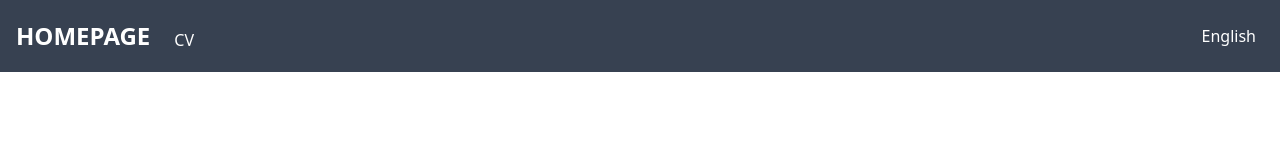
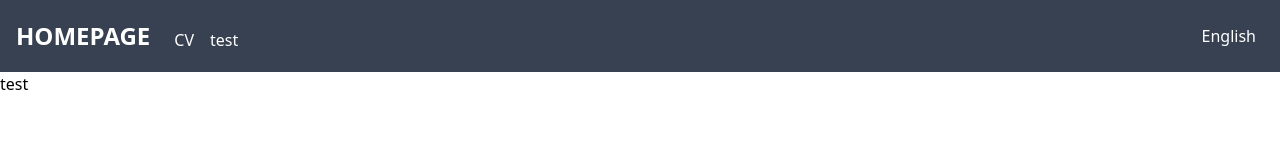
Before and after one commit to DonPierreDon/MyPortfolio, a Vue app: page /test in a window 1280 px wide. Before the commit this address had no page. Shown: the top 160 px of the page. Built offline with nearby package versions, Linux system fonts and the light colour scheme.

Commit message:
test CV for make work deployment

```diff
--- a/src/App.vue
+++ b/src/App.vue
@@ -1,7 +1,7 @@
 <template>
   <header-comp></header-comp>
 
-  <RouterView />
+  <RouterView></RouterView>
 </template>
 
 <script>
--- a/src/components/icons/HeaderComp.vue
+++ b/src/components/icons/HeaderComp.vue
@@ -16,6 +16,15 @@
           <li>
             <router-link href="#" :to="{ name: 'cv' }" class="px-2 text-white">
               CV
+            </router-link>
+          </li>
+          <li>
+            <router-link
+              href="#"
+              :to="{ name: 'test' }"
+              class="px-2 text-white"
+            >
+              test
             </router-link>
           </li>
           <!-- Navigation Links -->
--- a/src/router/index.js
+++ b/src/router/index.js
@@ -1,7 +1,7 @@
 import { createRouter, createWebHistory } from "vue-router";
 import CvPage from "@/views/CvPage.vue";
 import HomePage from "@/views/HomePage.vue";
-import ArtificialInt from "@/views/ArtificialInt.vue";
+import TestPage from "@/views/TestPage.vue";
 
 const routes = [
   {
@@ -14,11 +14,7 @@ const routes = [
     name: "cv",
     component: CvPage,
   },
-  {
-    path: "/AI",
-    name: "ai",
-    component: ArtificialInt,
-  },
+  { path: "/test", name: "test", component: TestPage },
 ];
 
 const router = createRouter({
--- a/src/views/ArtificialInt.vue
+++ /dev/null
@@ -1,9 +0,0 @@
-<template>
-  <div>Test</div>
-</template>
-
-<script>
-export default {
-  name: "AI",
-};
-</script>
--- a/src/views/CvPage.vue
+++ b/src/views/CvPage.vue
@@ -41,15 +41,11 @@
               <ul class="mt-2 mb-10 text-xl">
                 <li class="px-2 mt-1">
                   <strong class="mr-1">{{ $t("CV.left.tphone") }} </strong>
-                  <a href="tel:+0745009007" class="block">{{
-                    $t("CV.left.phone")
-                  }}</a>
+                  <a href="#" class="block">{{ $t("CV.left.phone") }}</a>
                 </li>
                 <li class="px-2 mt-1">
                   <strong class="mr-1">{{ $t("CV.left.temail") }} </strong>
-                  <a href="mailto:pierre@donnadieu.fr" class="block">{{
-                    $t("CV.left.email")
-                  }}</a>
+                  <a href="#" class="block">{{ $t("CV.left.email") }}</a>
                 </li>
                 <li class="px-2 mt-1">
                   <strong class="mr-1">{{ $t("CV.left.tlocation") }}</strong
@@ -294,11 +290,11 @@
 </template>
 
 <script>
-import html2pdf from "html2pdf.js";
+/* import html2pdf from "html2pdf.js"; */
 
 export default {
   name: "CV",
-  methods: {
+  /*   methods: {
     exportToPDF() {
       let body = document.body;
       let html = document.documentElement;
@@ -320,6 +316,6 @@ export default {
         },
       });
     },
-  },
+  }, */
 };
 </script>
--- /dev/null
+++ b/src/views/TestPage.vue
@@ -0,0 +1,7 @@
+<template>
+  <div>test</div>
+</template>
+
+<script>
+export default {};
+</script>
```
Also changed, not shown: src/assets/logo.svg (deleted), src/assets/main.css (deleted), src/includes/test.js (deleted).
